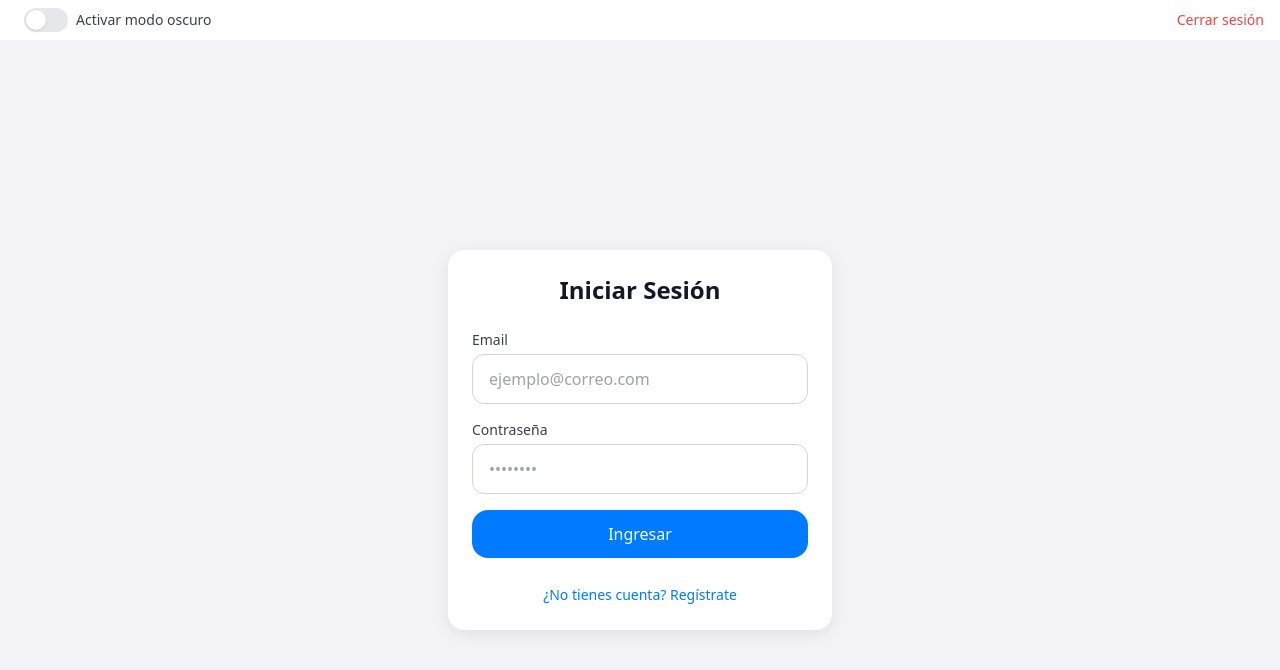
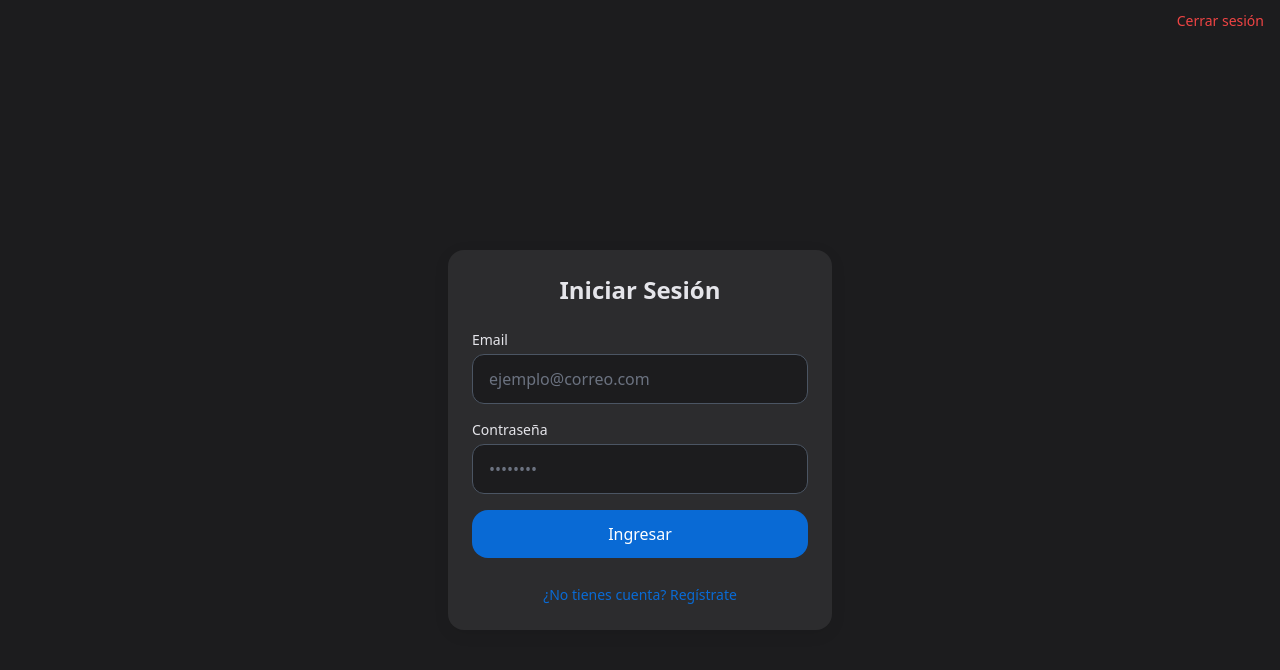
Before and after one commit to flvaccaro/clear-split-deploy, an Angular app in the folder clear-split/: page /auth/login in a window 1280 px wide. Shown: the top 670 px of the page. Built offline with nearby package versions, Linux system fonts and the light colour scheme.

Commit message:
implementando boton de volver y forzando siempre el modo oscuro

```diff
--- a/clear-split/src/app/core/services/theme.service.ts
+++ b/clear-split/src/app/core/services/theme.service.ts
@@ -5,7 +5,13 @@ export class ThemeService {
   private storageKey = 'clearSplit_theme';
 
   constructor() {
-    this.loadTheme();
+    //this.loadTheme();
+    this.setDarkMode(); // TODO remove this, and implement a toggle in the UI
+  }
+
+  private setDarkMode() {
+    document.documentElement.classList.add('dark');
+    localStorage.setItem('clearSplit_theme', 'dark');
   }
 
   toggle() {
--- a/clear-split/src/app/shared/components/header/header.component.html
+++ b/clear-split/src/app/shared/components/header/header.component.html
@@ -1,32 +1,17 @@
 <div class="flex items-center justify-between px-4 py-2 bg-white dark:bg-dark-bg shadow">
-  <!-- Left side: toggle -->
-  <div class="flex items-center space-x-3 relative">
-    <label class="inline-flex items-center cursor-pointer select-none space-x-2">
-      <input
-        type="checkbox"
-        [checked]="theme.isDarkMode()"
-        (change)="theme.toggle()"
-        class="sr-only peer"
-      />
-      <!-- Switch track -->
-      <div
-        class="w-11 h-6 bg-gray-200 peer-focus:ring-2 peer-focus:ring-ios-blue
-               rounded-full peer dark:bg-gray-600
-               peer-checked:bg-ios-blue transition-colors"
-      ></div>
-
-      <!-- Switch thumb -->
-      <div
-        class="absolute left-0.5 top-0.5 w-5 h-5 bg-white rounded-full shadow
-               peer-checked:translate-x-5 transition-transform"
-      ></div>
-      <span class="text-sm font-medium text-gray-700 dark:text-dark-text">
-        Activar modo oscuro
-      </span>
-    </label>
+  <!-- Left: back button -->
+  <div>
+    <button
+      *ngIf="showBackButton"
+      (click)="goBack()"
+      class="text-sm text-ios-blue font-medium hover:underline"
+    >
+      ← Volver
+    </button>
   </div>
 
-  <!-- Right side: logout -->
+  <!-- Right: logout -->
+  <div>
     <button
       (click)="logout()"
       class="text-sm text-red-500 font-medium hover:underline"
@@ -34,3 +19,4 @@
       Cerrar sesión
     </button>
   </div>
+</div>
--- a/clear-split/src/app/shared/components/header/header.component.ts
+++ b/clear-split/src/app/shared/components/header/header.component.ts
@@ -1,13 +1,32 @@
 import { Component } from '@angular/core';
 import { ThemeService } from '../../../core/services/theme.service';
 import { AuthService } from '../../../core/services/auth.service';
+import { NavigationEnd, Router } from '@angular/router';
+import { CommonModule, Location } from '@angular/common';
+import { filter } from 'rxjs';
 
 @Component({
   selector: 'app-header',
   templateUrl: './header.component.html',
+  imports: [CommonModule],
 })
 export class HeaderComponent {
-  constructor(public theme: ThemeService, private auth: AuthService) {}
+  showBackButton = false;
+
+  constructor(public theme: ThemeService, private auth: AuthService, private router: Router, private location: Location) {
+   this.router.events
+    .pipe(filter(event => event instanceof NavigationEnd))
+    .subscribe((event: any) => {
+      const url = event.urlAfterRedirects;
+      this.showBackButton = !(
+        url === '/auth/login' || url === '/events'
+      );
+    });
+  }
+
+  goBack() {
+    this.location.back();
+  }
 
   logout() {
     this.auth.logout();
```
Also changed, not shown: clear-split/src/app/shared/shared.module.ts (+1 -6 lines). Lines whose indentation alone changed are shown as unchanged.
